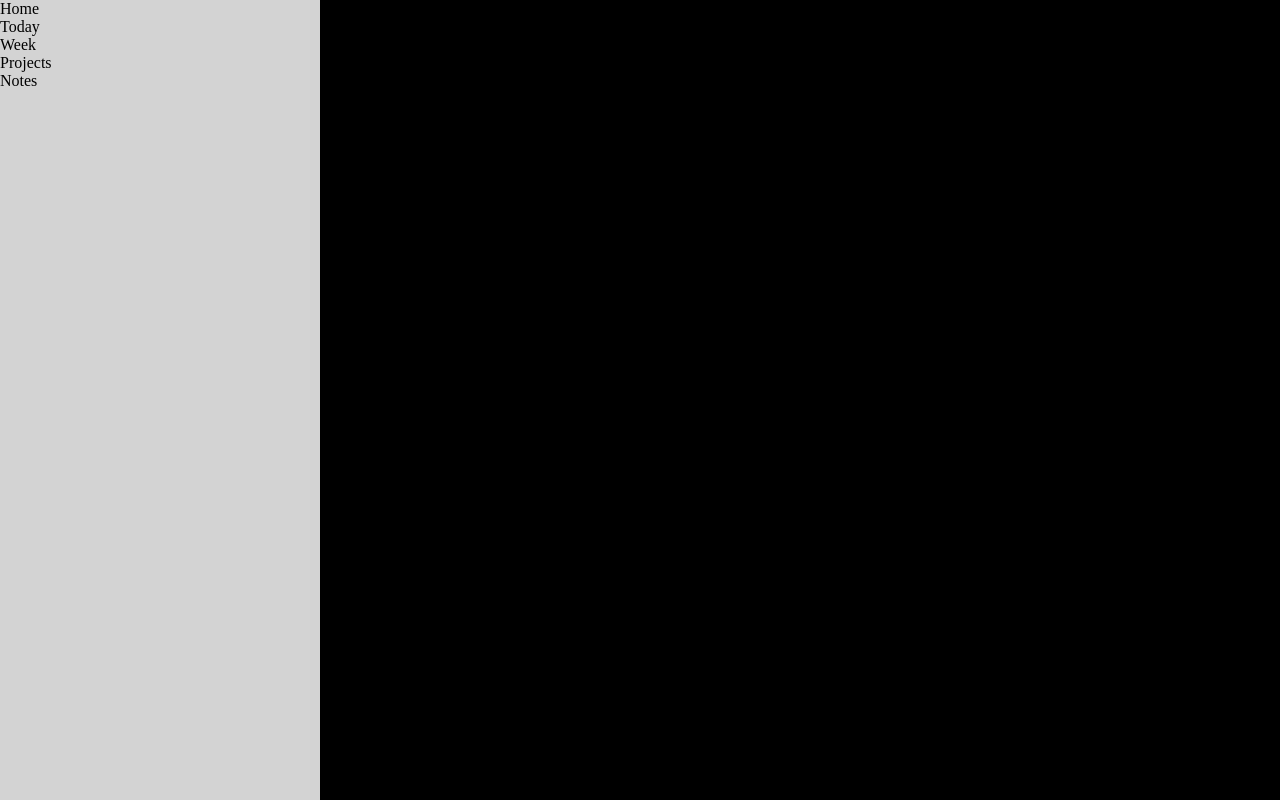
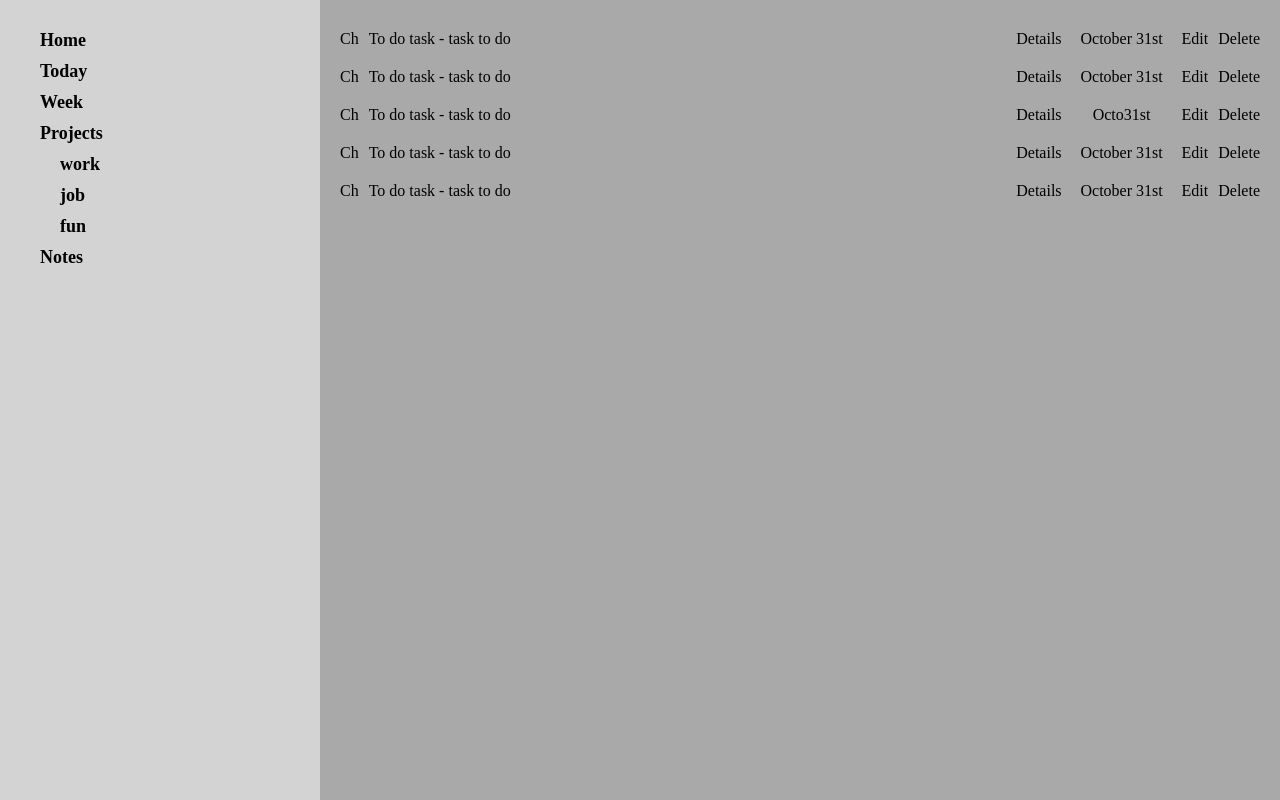
Before and after one commit to simonedeke/Odin-Todo, a website built with webpack: page src/index.html in a window 1280 px wide. Built offline with nearby package versions, Linux system fonts and the light colour scheme.

Commit message:
rough html/css

```diff
--- a/package.json
+++ b/package.json
@@ -5,7 +5,8 @@
   "main": "index.js",
   "scripts": {
     "test": "echo \"Error: no test specified\" && exit 1",
-    "build": "webpack"
+    "build": "webpack",
+    "watch": "webpack --watch"
   },
   "repository": {
     "type": "git",
--- a/src/index.html
+++ b/src/index.html
@@ -5,18 +5,62 @@
     <title>Output Management</title>
   <meta name="viewport" content="width=device-width, initial-scale=1"><script defer src="index.bundle.js"></script><script defer src="task.bundle.js"></script></head>
   <body>
-    <div id="TDContainer">
-      <nav id="SideBar">
-        <ul id="Nav">
+    <div class="to-do-container">
+      <nav class="side-bar">
+        <ul class="side-bar__nav">
             <li>Home</li>
             <li>Today</li>
             <li>Week</li>
             <li>Projects</li>
+            <ul class="nav-level-two">
+              <li>work</li>
+              <li>job</li>
+              <li>fun</li>
+            </ul>
             <li>Notes</li>
         </ul>
       </nav>
-      <div id="MainContent">
-
+      <div class="to-do-list">
+          <div class="to-do-item">
+            <div class="to-do-item__checked">Ch</div>
+            <div class="to-do-item__title">To do task - task to do</div>
+            <div class="to-do-item__details">Details</div>
+            <div class="to-do-item__due-date">October 31st</div>
+            <div class="to-do-item__edit">Edit</div>
+            <div class="to-do-item__delete">Delete</div>
+          </div>
+          <div class="to-do-item">
+            <div class="to-do-item__checked">Ch</div>
+            <div class="to-do-item__title">To do task - task to do</div>
+            <div class="to-do-item__details">Details</div>
+            <div class="to-do-item__due-date">October 31st</div>
+            <div class="to-do-item__edit">Edit</div>
+            <div class="to-do-item__delete">Delete</div>
+          </div>
+          <div class="to-do-item">
+            <div class="to-do-item__checked">Ch</div>
+            <div class="to-do-item__title">To do task - task to do</div>
+            <div class="to-do-item__details">Details</div>
+            <div class="to-do-item__due-date">Octo31st</div>
+            <div class="to-do-item__edit">Edit</div>
+            <div class="to-do-item__delete">Delete</div>
+          </div>
+          <div class="to-do-item">
+            <div class="to-do-item__checked">Ch</div>
+            <div class="to-do-item__title">To do task - task to do</div>
+            <div class="to-do-item__details">Details</div>
+            <div class="to-do-item__due-date">October 31st</div>
+            <div class="to-do-item__edit">Edit</div>
+            <div class="to-do-item__delete">Delete</div>
+          </div>
+          <div class="to-do-item">
+            <div class="to-do-item__checked">Ch</div>
+            <div class="to-do-item__title">To do task - task to do</div>
+            <div class="to-do-item__details">Details</div>
+            <div class="to-do-item__due-date">October 31st</div>
+            <div class="to-do-item__edit">Edit</div>
+            <div class="to-do-item__delete">Delete</div>
+          </div>
       </div>
     </div>
   </body>
--- a/src/style.css
+++ b/src/style.css
@@ -3,14 +3,59 @@
     padding: 0;
 }
 
-#TDContainer {
+.to-do-container {
     display: grid;
     grid-template-columns: 1fr 3fr;
     min-height: 100vh;
 }
-#SideBar {
+.side-bar {
     background-color: lightgray;
+    padding-left:30px;
+    padding-top: 30px;
 }
-#MainContent {
-    background-color: black;
+.to-do-list {
+    background-color: darkgray;
+    padding-top:20px;
 }
+.side-bar__nav {
+    display: grid;
+    list-style-type: none;
+    font-weight: bold;
+    font-size: 18px;
+}
+.side-bar__nav li {
+    padding: 0px 10px 10px 10px;
+}
+.side-bar__nav li:hover {
+    background-color: indigo;
+    color:lightgray;
+}
+.nav-level-two {
+    list-style-type: none;
+    padding-left:20px;
+}
+.to-do-item {
+    display: flex;
+    padding:10px 20px;
+    text-align: center;
+}
+.to-do-item:hover {
+    background-color: indigo;
+    color: white;
+}
+.to-do-item__checked {
+    margin-right:10px;
+}
+.to-do-item__title {
+    margin-right:auto;
+}
+.to-do-item__details {
+    margin-right:10px;
+}
+.to-do-item__due-date {
+    margin-right:10px;
+    width:100px;
+}
+.to-do-item__edit {
+    margin-right:10px;
+}
```
Also changed, not shown: dist/index.bundle.js, dist/index.html.
